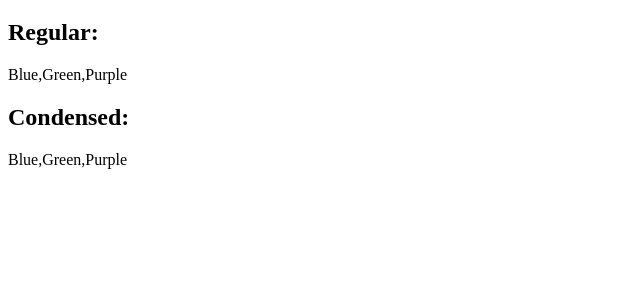
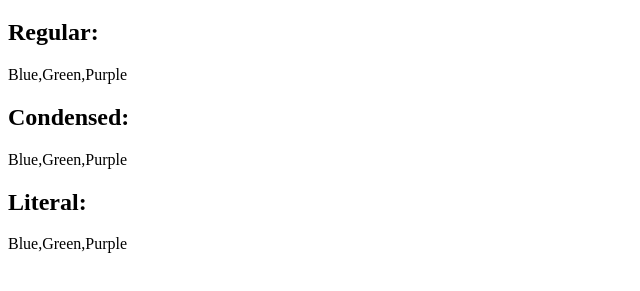
Before and after one commit to eharbers/Pro_Git, a plain HTML site: page createarray.html in a window 1280 px wide. Shown: the part 61-352 px from the top of the page, without its empty margins (0-640 px from the left). Drawn offline with Linux system fonts and the light colour scheme.

Commit message:
html5 javascript dummies p86-2

```diff
--- a/createarray.html
+++ b/createarray.html
@@ -1,7 +1,7 @@
 <!DOCTYPE html>
 <html>
 <head>
-	<title>Create Array</title>
+	<title>Create Arrays</title>
 </head>
 <body>
 	<h1>Creating Arrays</h1>
@@ -26,5 +26,13 @@
 		document.write(Colors);
 	</script>
 
+	<h2>Literal:</h2>
+	<script language="JavaScript">
+		// Create the array and fill it with data
+		var Colors = ["Blue", "Green", "Purple"];
+
+		// Display the content onscreen
+		document.write(Colors);
+	</script>
 </body>
 </html>
```
